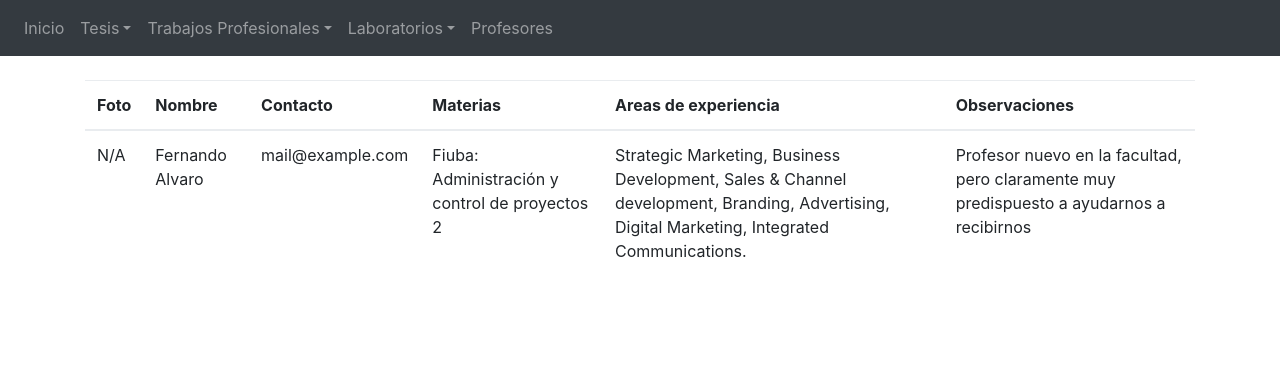
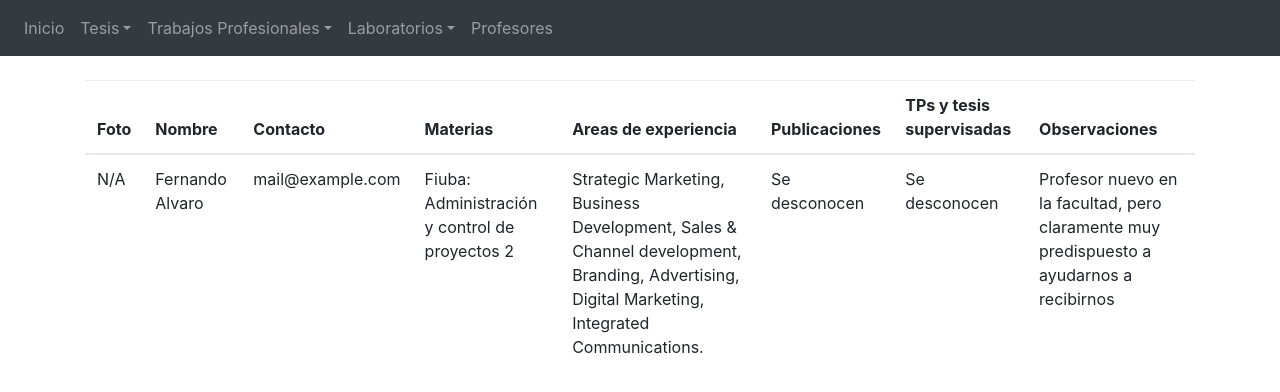
Before and after one commit to infotytpsistfiuba/infotytpsistfiuba, a plain HTML site: page profes.html in a window 1280 px wide. Drawn offline with Linux system fonts and the light colour scheme.

Commit message:
Me olvide unas columnas

```diff
--- a/profes.html
+++ b/profes.html
@@ -33,6 +33,8 @@
 						<th>Contacto</th>
 						<th>Materias</th>
 						<th>Areas de experiencia</th>
+						<th>Publicaciones</th>
+						<th>TPs y tesis supervisadas</th>
 						<th>Observaciones</th>
 					</tr>
 				</thead>
@@ -43,6 +45,8 @@
 						<td>mail@example.com</td>
 						<td>Fiuba: Administración y control de proyectos 2</td>
 						<td>Strategic Marketing, Business Development, Sales &amp Channel development, Branding, Advertising, Digital Marketing, Integrated Communications.</a></td>
+						<td>Se desconocen</td>
+						<td>Se desconocen</td>
 						<td>Profesor nuevo en la facultad, pero claramente muy predispuesto a ayudarnos a recibirnos</td>
 					</tr>
 				</tbody>
```
